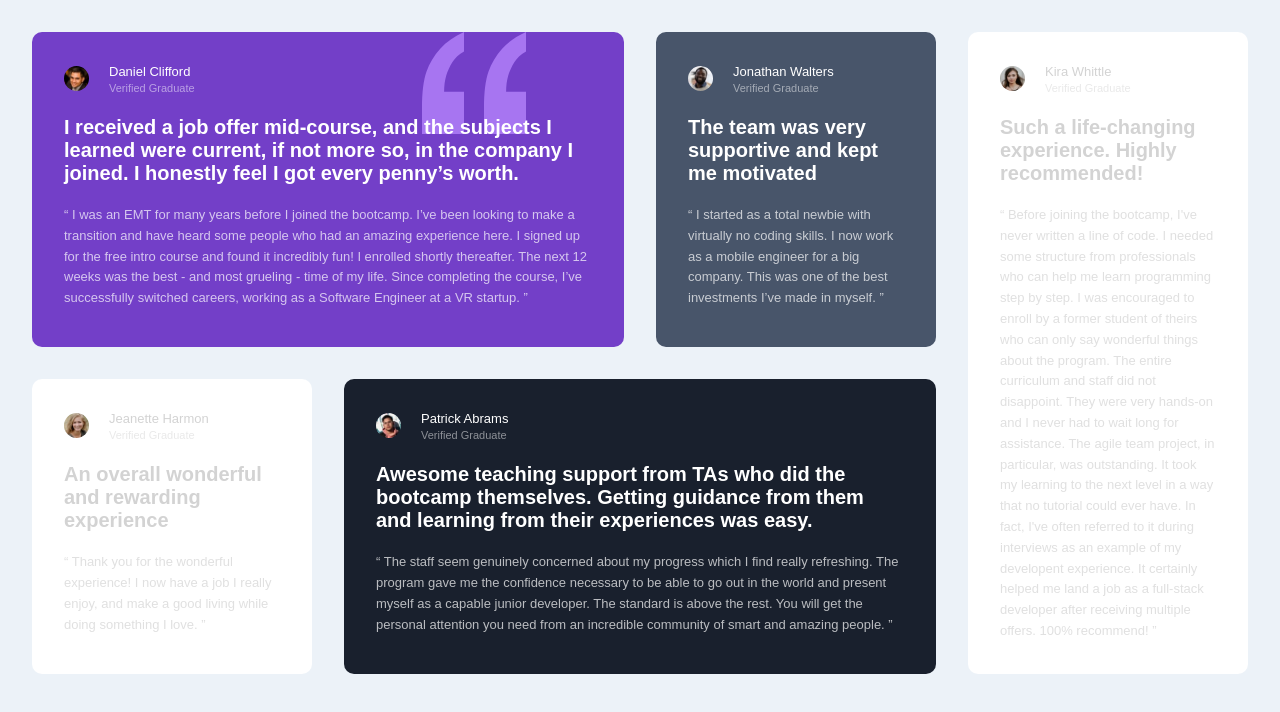
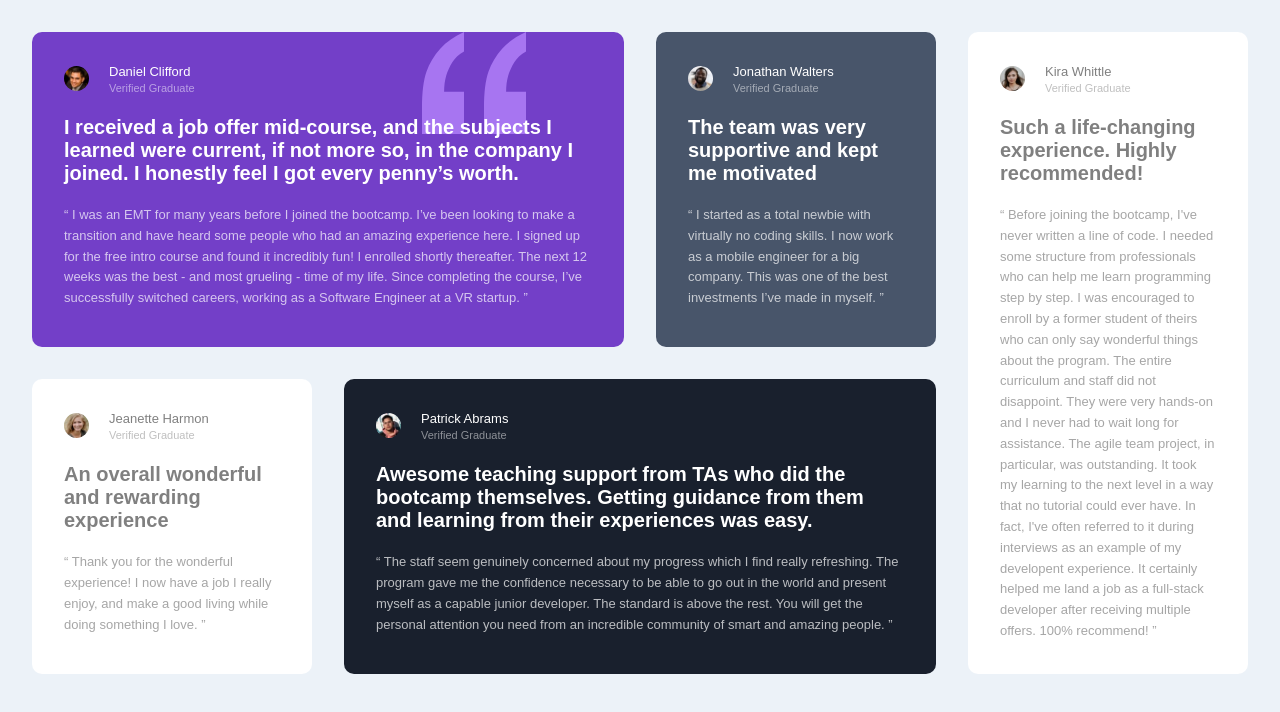
Before and after one commit to Asrithareddy19/testimonials-grid-section, a plain HTML site: page index.html in a window 1280 px wide. Drawn offline with Linux system fonts and the light colour scheme.

Commit message:
Update styles.css

```diff
--- a/styles.css
+++ b/styles.css
@@ -93,7 +93,7 @@ p {
 .grid3 {
     grid-area: grid3;
     background-color: white;
-    color: lightgray;
+    color: gray;
 }
 
 .grid4 {
@@ -105,7 +105,7 @@ p {
 .grid5 {
     grid-area: grid5;
     background-color: white;
-    color: lightgray;
+    color: gray;
 }
 .card3,
 .card5 {
```
